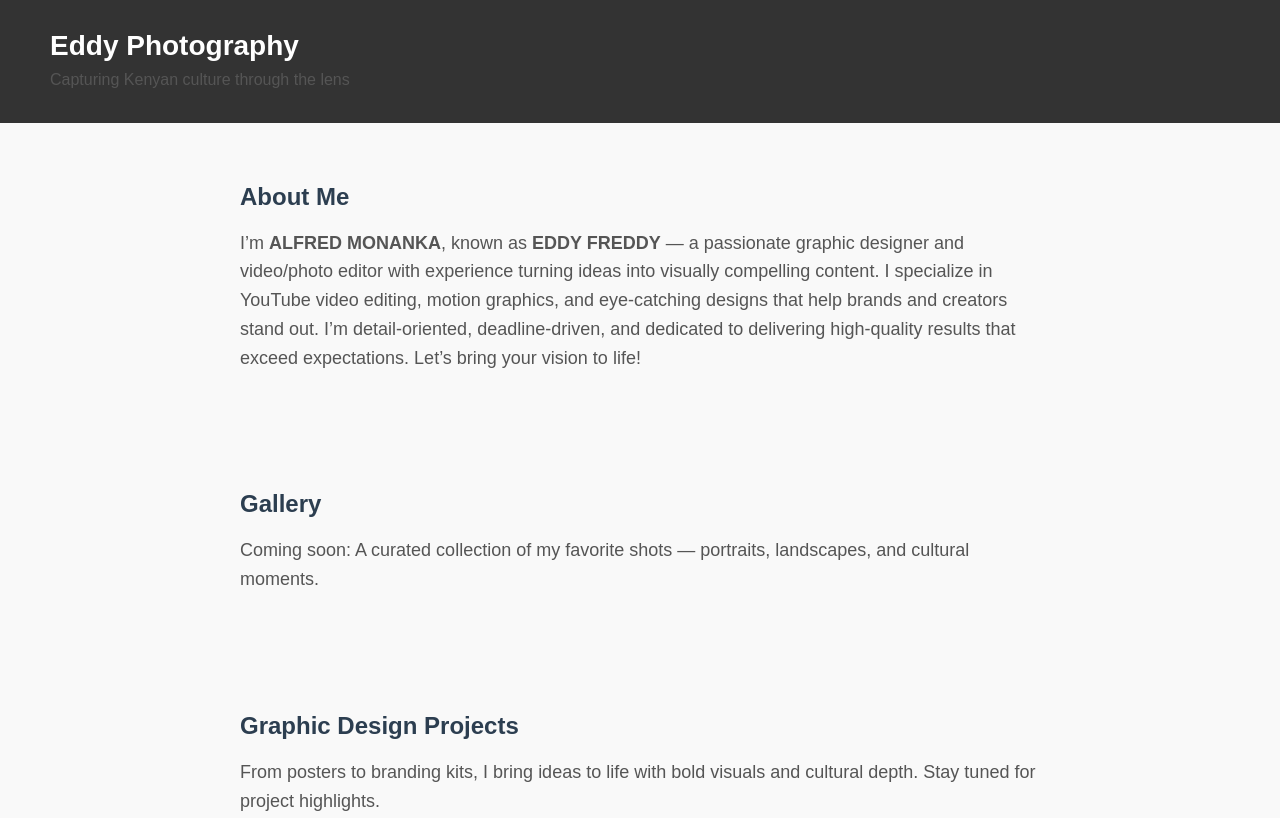
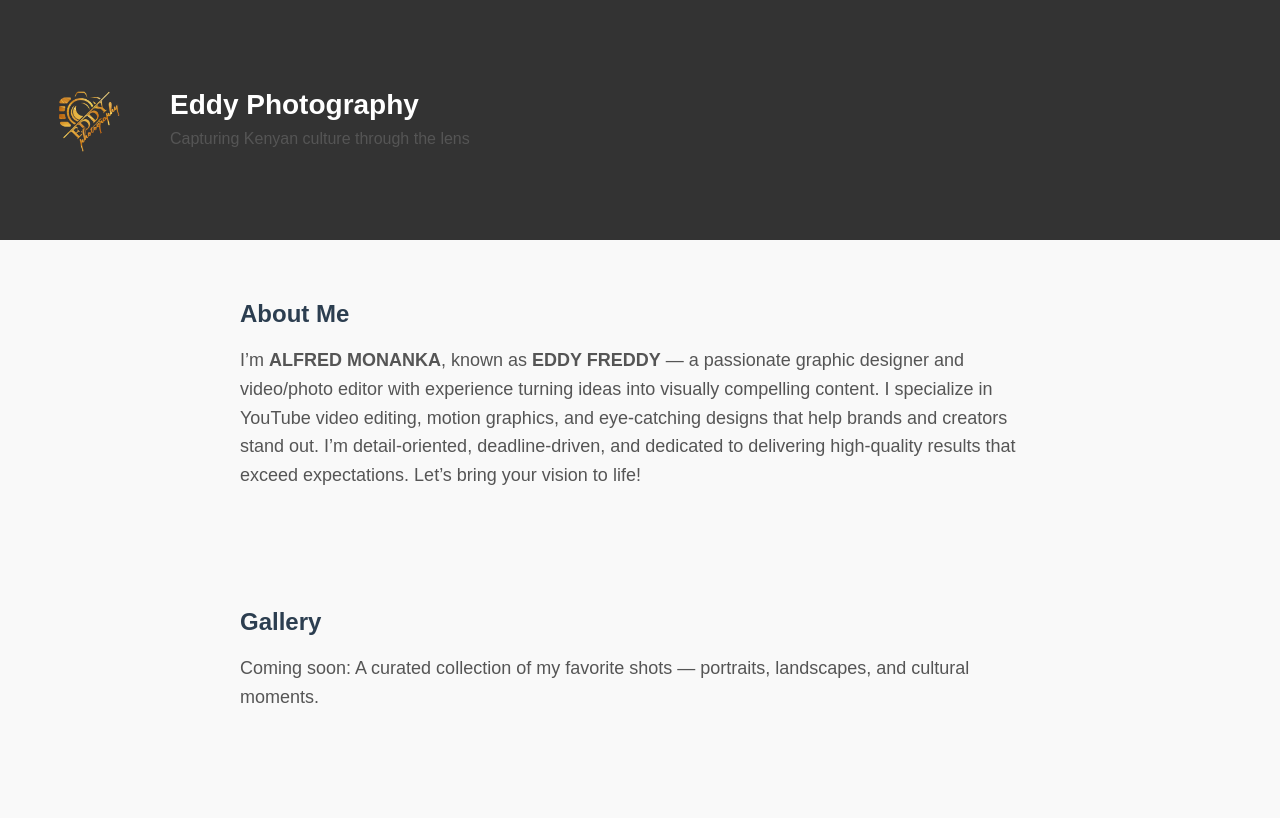
Before and after one commit to director-freddy/director-freddy.github.io, a plain HTML site: page index.html in a window 1280 px wide. Shown: the top 818 px of the page. Drawn offline with Linux system fonts and the light colour scheme.

Commit message:
Update header image source for Eddy Photography logo

```diff
--- a/index.html
+++ b/index.html
@@ -58,7 +58,7 @@
   <body>
     <header>
       <div class="header-container">
-        <img src="eddy-logo.png" alt="" />
+        <img src="eddy photography logo.png" alt="" />
         <div class="header-text">
           <h1>Eddy Photography</h1>
           <p>Capturing Kenyan culture through the lens</p>
```
